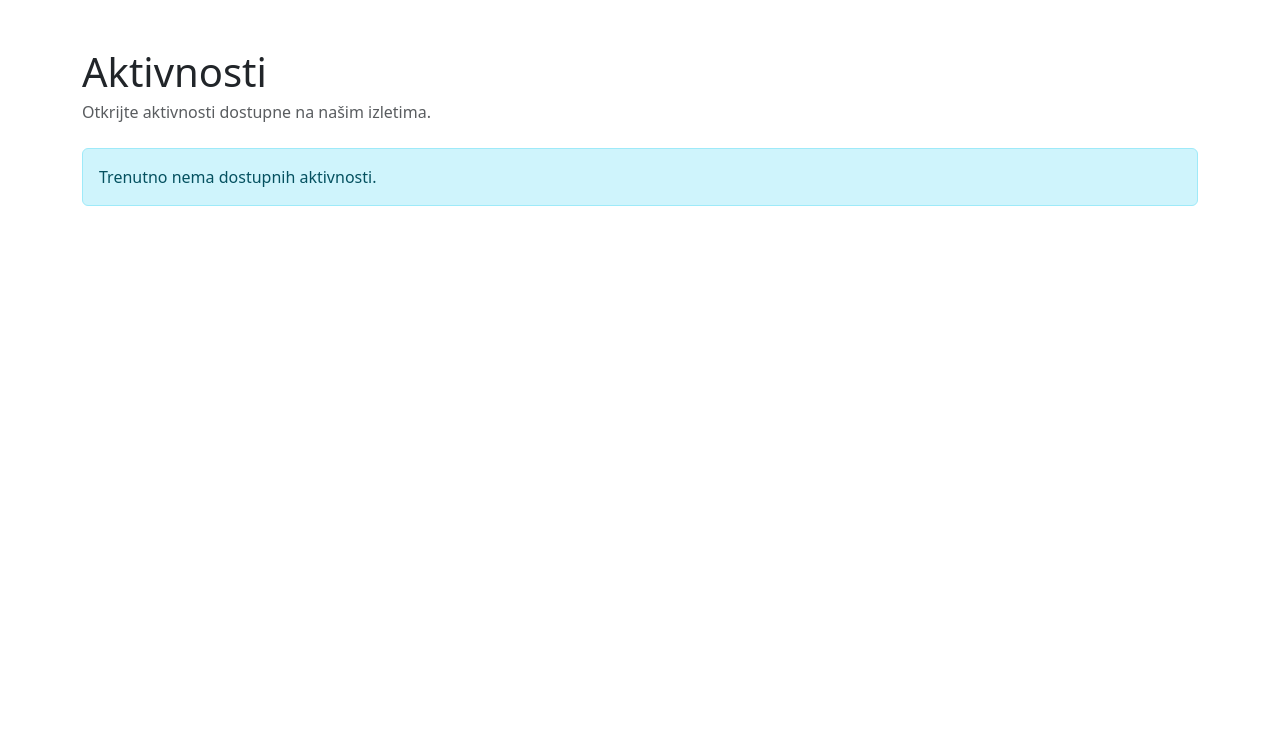
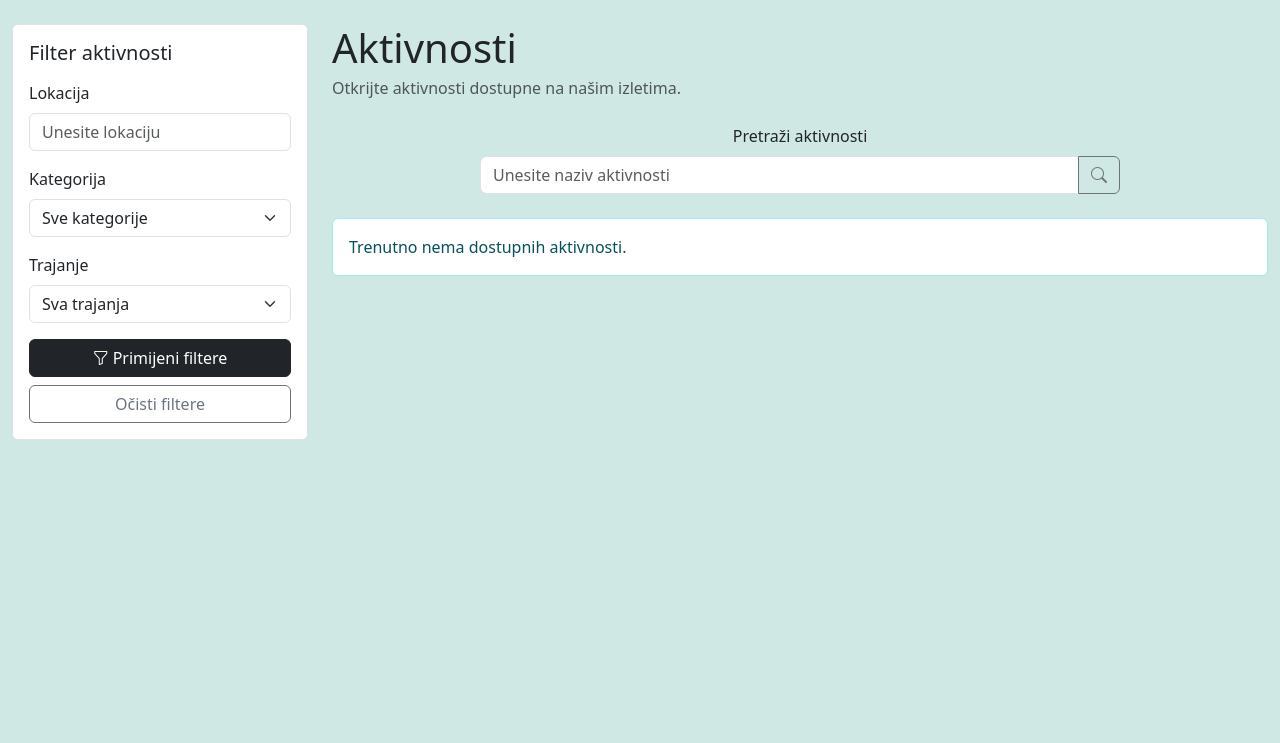
Before and after one commit to SuninDarknes/izLETI, a Node server app: template src/views/activites.ejs in a window 1280 px wide. Shown: the part 57-800 px from the top of the page. Run offline with Node 20, Linux system fonts and the light colour scheme; the template is opened without the code that fills it, so the values that code supplies are empty.

Commit message:
Add organizer event creation and activity filters
Add organizer-only event creation with input validation, move user lookup helpers into the model, and update the admin profile fields. Refresh the activity and event listings with new search and filter controls.

```diff
--- a/src/middleware/authorization.ts
+++ b/src/middleware/authorization.ts
@@ -53,7 +53,7 @@ export const requireOwner: RequestHandler = async (req, res, next) => {
 export const requireOrganizer: RequestHandler = async (req, res, next) => {
     const userId = req.session.user?.id;
     if (!userId) {
-        res.redirect("/login");
+        res.redirect("/auth/login");
         return;
     }
 
--- a/src/views/activites.ejs
+++ b/src/views/activites.ejs
@@ -24,22 +24,97 @@
   <body class="d-flex flex-column min-vh-100">
     <%- include("./partials/header.ejs") %>
 
-    <main class="container flex-grow-1 py-5">
+    <main class="container-fluid flex-grow-1 bg-light-pozadina py-4">
+      <div class="row g-4">
+        <aside class="col-lg-3">
+          <button
+            class="btn btn-outline-dark d-lg-none w-100 mb-3"
+            type="button"
+            data-bs-toggle="collapse"
+            data-bs-target="#activityFilters"
+            aria-controls="activityFilters"
+            aria-expanded="false"
+          >
+            <i class="bi bi-funnel me-1" aria-hidden="true"></i>Filter
+          </button>
+
+          <div class="collapse d-lg-block" id="activityFilters">
+            <div class="border rounded p-3 bg-white">
+              <h2 class="h5 mb-3">Filter aktivnosti</h2>
+
+              <div class="mb-3">
+                <label for="filterLocation" class="form-label">Lokacija</label>
+                <input
+                  type="search"
+                  class="form-control"
+                  id="filterLocation"
+                  placeholder="Unesite lokaciju"
+                />
+              </div>
+
+              <div class="mb-3">
+                <label for="filterCategory" class="form-label">Kategorija</label>
+                <select id="filterCategory" class="form-select">
+                  <option selected>Sve kategorije</option>
+                  <option>Kultura</option>
+                  <option>Hrana i piće</option>
+                  <option>Priroda</option>
+                  <option>Sportovi na vodi</option>
+                </select>
+              </div>
+
+              <div class="mb-3">
+                <label for="filterDuration" class="form-label">Trajanje</label>
+                <select id="filterDuration" class="form-select">
+                  <option selected>Sva trajanja</option>
+                  <option>Do 1 sata</option>
+                  <option>1–2 sata</option>
+                  <option>Više od 2 sata</option>
+                </select>
+              </div>
+
+              <div class="d-grid gap-2">
+                <button type="button" class="btn btn-dark">
+                  <i class="bi bi-funnel me-1" aria-hidden="true"></i>Primijeni filtere
+                </button>
+                <button type="button" class="btn btn-outline-secondary">Očisti filtere</button>
+              </div>
+            </div>
+          </div>
+        </aside>
+
+        <section class="col-lg-9">
           <div class="d-flex flex-wrap justify-content-between align-items-start gap-3 mb-4">
             <div>
               <h1 class="display-6 mb-1">Aktivnosti</h1>
               <p class="text-body-secondary mb-0">Otkrijte aktivnosti dostupne na našim izletima.</p>
             </div>
             <% if (isOrganizer) { %>
-          <a href="/activities/add" class="btn btn-dark">
+              <a href="/activities/add" class="btn btn-dark flex-shrink-0">
                 <i class="bi bi-plus-lg me-1" aria-hidden="true"></i>
                 Nova aktivnost
               </a>
             <% } %>
           </div>
 
+          <form class="mx-auto mb-4" style="max-width: 40rem;" role="search" onsubmit="return false;">
+            <label for="activitySearch" class="form-label d-block text-center">Pretraži aktivnosti</label>
+            <div class="input-group">
+              <input
+                type="search"
+                id="activitySearch"
+                class="form-control"
+                placeholder="Unesite naziv aktivnosti"
+                aria-label="Pretraži aktivnosti"
+              />
+              <button class="btn btn-outline-secondary" type="button" aria-label="Traži">
+                <i class="bi bi-search" aria-hidden="true"></i>
+              </button>
+            </div>
+          </form>
+
           <% if (activities.length === 0) { %>
-        <div class="alert alert-info mb-0" role="status">
+            <div class="alert alert-info bg-white mb-0" role="status">
               Trenutno nema dostupnih aktivnosti.
             </div>
           <% } else { %>
@@ -75,7 +150,8 @@
                       </ul>
 
                       <a href="/activities/<%= activity.id %>" class="btn btn-outline-dark mt-auto">
-                    Pogledaj aktivnost <i class="bi bi-arrow-right ms-1" aria-hidden="true"></i>
+                        Pogledaj aktivnost
+                        <i class="bi bi-arrow-right ms-1" aria-hidden="true"></i>
                       </a>
                     </div>
                   </article>
@@ -83,6 +159,8 @@
               <% }); %>
             </div>
           <% } %>
+        </section>
+      </div>
     </main>
 
     <script src="https://cdn.jsdelivr.net/npm/bootstrap@5.3.3/dist/js/bootstrap.bundle.min.js"></script>
--- a/src/views/admin.ejs
+++ b/src/views/admin.ejs
@@ -95,7 +95,7 @@
                     </span>
                   <% } %>
                   <div>
-                    <h2 class="h5 mb-1"><%= [targetUser.firstname, targetUser.lastname].filter(Boolean).join(" ") || targetUser.email %></h2>
+                    <h2 class="h5 mb-1"><%= [targetUser.firstName, targetUser.lastName].filter(Boolean).join(" ") || targetUser.email %></h2>
                     <p class="text-body-secondary mb-0"><%= targetUser.email %></p>
                   </div>
                 </div>
```
Also changed, not shown: src/model/users.model.ts (+30 -0 lines), src/routes/events.routes.ts (+57 -3 lines), src/routes/home.routes.ts (+7 -37 lines), src/views/event-form.ejs (added, +116 -0 lines), src/views/events.ejs (+9 -2 lines). Lines whose indentation alone changed are shown as unchanged.
